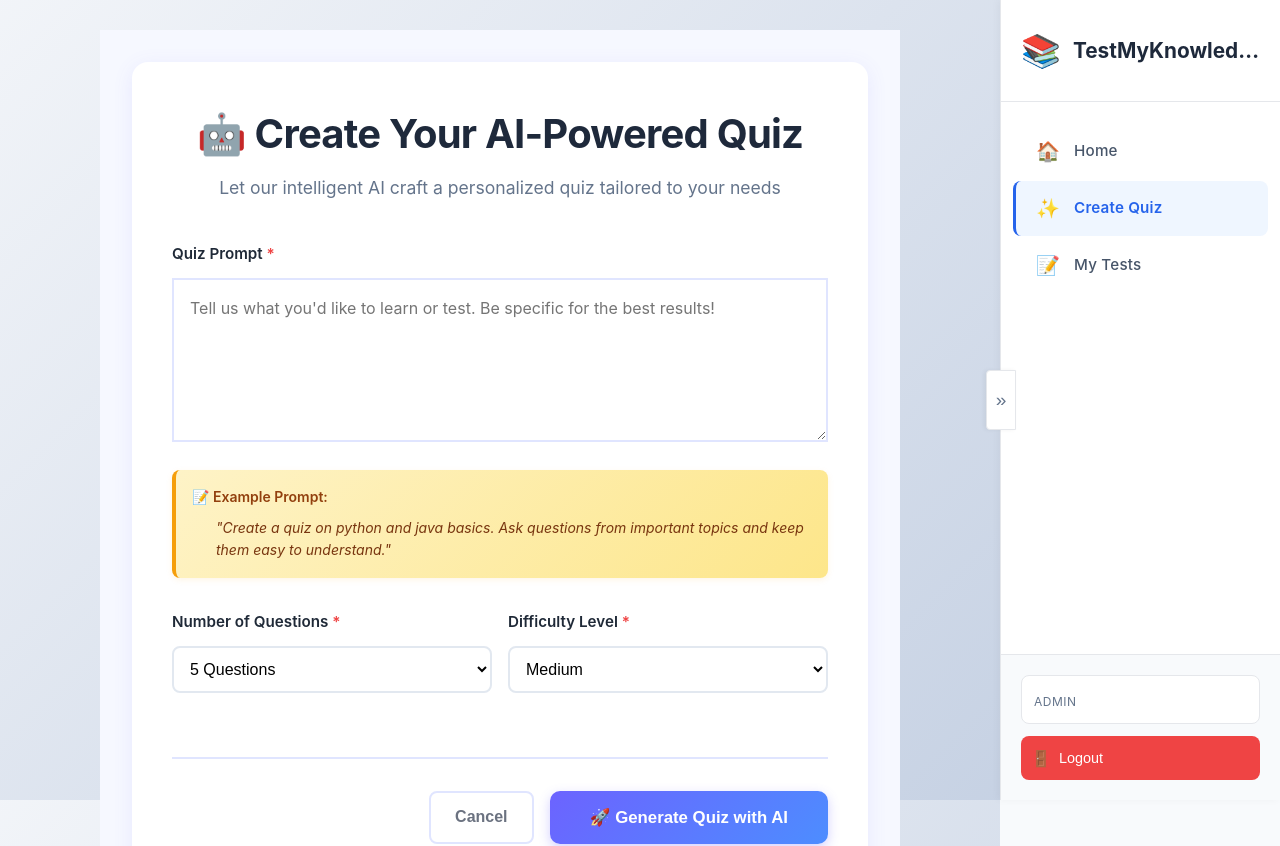
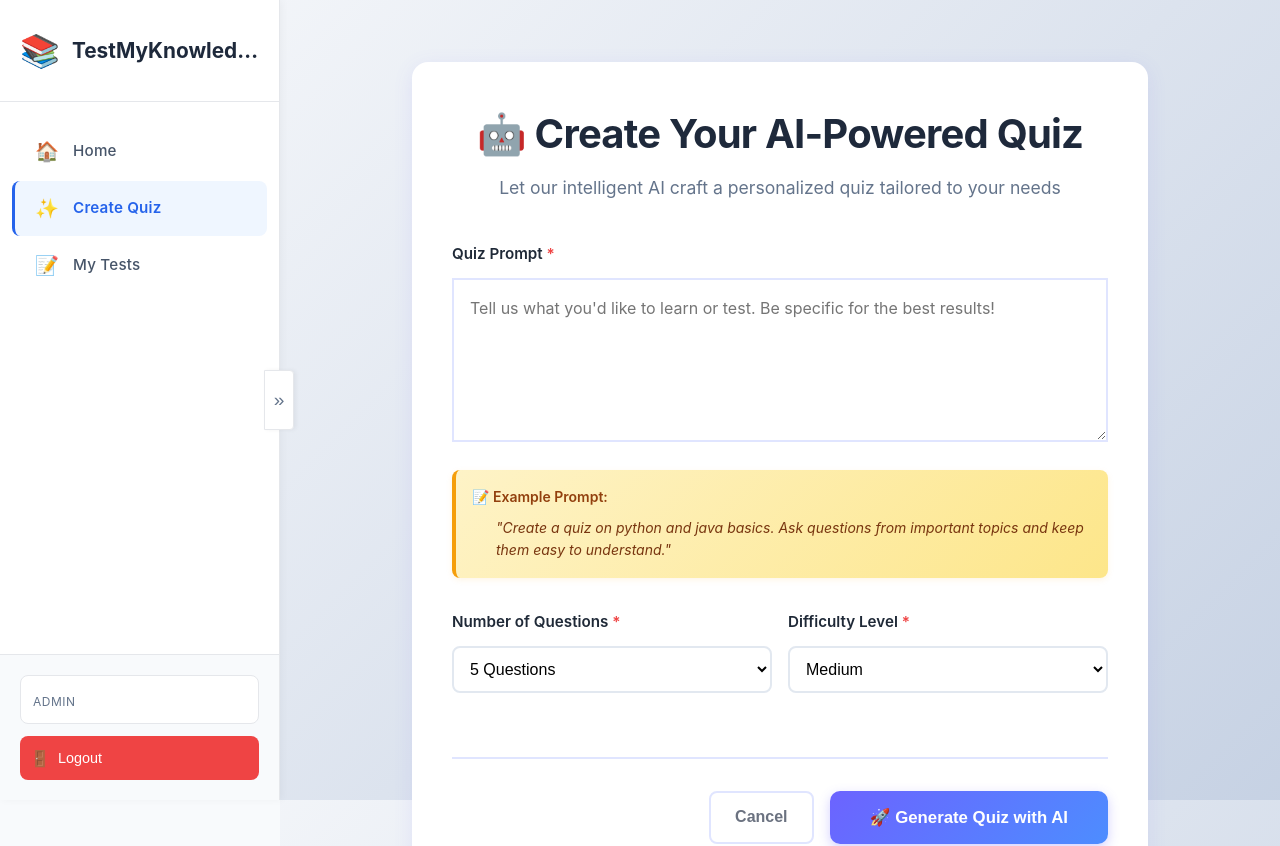
Before and after one commit to chaitna2005/skillora, a React (Create React App) app in the folder frontend/: page /create-quiz in a window 1280 px wide. Shown: the top 846 px of the page. Built offline with nearby package versions, Linux system fonts and the light colour scheme; no server answers; sample sign-in values are in the browser's storage.

Commit message:
Fix quiz submission flow and results rendering across frontend and backend

```diff
--- a/frontend/src/App.css
+++ b/frontend/src/App.css
@@ -52,9 +52,9 @@ body {
 
 .main-content {
   flex: 1;
-  margin-right: 280px;
+  margin-left: 280px;
   padding: 30px;
-  transition: margin-right 0.3s ease, width 0.3s ease;
+  transition: margin-left 0.3s ease, width 0.3s ease;
   min-height: 100vh;
   background: linear-gradient(135deg, #f5f7fa 0%, #c3cfe2 100%);
   background-attachment: fixed;
@@ -65,7 +65,7 @@ body {
 /* Adjust main content when sidebar is collapsed (desktop only) */
 @media (min-width: 1025px) {
   body.sidebar-collapsed .main-content {
-    margin-right: 60px;
+    margin-left: 60px;
     width: calc(100% - 60px);
   }
 }
@@ -160,7 +160,7 @@ button:disabled {
   }
 
   .main-content {
-    margin-right: 0;
+    margin-left: 0;
     padding: 12px 10px;
     padding-top: 70px;
     width: 100%;
@@ -195,7 +195,7 @@ button:disabled {
   }
 
   .main-content {
-    margin-right: 0;
+    margin-left: 0;
     padding: 18px 15px;
     padding-top: 70px;
     width: 100%;
@@ -207,7 +207,7 @@ button:disabled {
 /* Tablet-Large: 769px - 1024px */
 @media (min-width: 769px) and (max-width: 1024px) {
   .main-content {
-    margin-right: 0;
+    margin-left: 0;
     padding: 24px 20px;
     padding-top: 20px;
     width: 100%;
@@ -219,13 +219,13 @@ button:disabled {
 /* Desktop: > 1024px */
 @media (min-width: 1025px) {
   .main-content {
-    margin-right: 280px;
+    margin-left: 280px;
     padding: 30px;
     width: calc(100% - 280px);
   }
 
   body.sidebar-collapsed .main-content {
-    margin-right: 60px;
+    margin-left: 60px;
     width: calc(100% - 60px);
   }
 }
--- a/frontend/src/App.js
+++ b/frontend/src/App.js
@@ -47,6 +47,7 @@ function AppContent() {
   return (
     <Router>
       <div className="app">
+        <Sidebar />
         <div className="main-content">
           <Routes>
             {/* Public Routes */}
@@ -102,7 +103,6 @@ function AppContent() {
             <Route path="*" element={<Navigate to="/" />} />
           </Routes>
         </div>
-        <Sidebar />
       </div>
     </Router>
   );
--- a/frontend/src/styles/CreateQuiz.css
+++ b/frontend/src/styles/CreateQuiz.css
@@ -2,7 +2,6 @@
   max-width: 800px;
   margin: 0 auto;
   padding: 2rem;
-  background-color: #F6F8FF;
   min-height: 100vh;
 }
 
--- a/frontend/src/styles/Sidebar.css
+++ b/frontend/src/styles/Sidebar.css
@@ -1,16 +1,16 @@
 .sidebar {
   position: fixed;
-  right: 0;
+  left: 0;
   top: 0;
   height: 100vh;
   width: 280px;
   background: #ffffff;
-  border-left: 1px solid #e5e7eb;
+  border-right: 1px solid #e5e7eb;
   display: flex;
   flex-direction: column;
   z-index: 1000;
   transition: width 0.3s ease, transform 0.3s ease;
-  box-shadow: -2px 0 8px rgba(0, 0, 0, 0.04);
+  box-shadow: 2px 0 8px rgba(0, 0, 0, 0.04);
 }
 
 .sidebar.collapsed {
@@ -19,14 +19,14 @@
 
 .sidebar-collapse-toggle {
   position: absolute;
-  left: -15px;
+  right: -15px;
   top: 50%;
   transform: translateY(-50%);
   width: 30px;
   height: 60px;
   background: #ffffff;
   border: 1px solid #e5e7eb;
-  border-radius: 4px 0 0 4px;
+  border-radius: 0 4px 4px 0;
   cursor: pointer;
   display: flex;
   align-items: center;
@@ -35,7 +35,7 @@
   color: #64748b;
   transition: all 0.2s ease;
   z-index: 10;
-  box-shadow: -2px 0 4px rgba(0, 0, 0, 0.05);
+  box-shadow: 2px 0 4px rgba(0, 0, 0, 0.05);
 }
 
 .sidebar-collapse-toggle:hover {
@@ -220,7 +220,7 @@
   display: none;
   position: fixed;
   top: 15px;
-  right: 15px;
+  left: 15px;
   z-index: 1001;
   background-color: #ffffff;
   border: 1px solid #e5e7eb;
@@ -285,7 +285,7 @@
 @media (max-width: 1024px) {
   /* Hide sidebar by default (drawer mode) */
   .sidebar {
-    transform: translateX(100%);
+    transform: translateX(-100%);
     position: fixed;
     z-index: 1000;
     width: 280px !important; /* Force full width on mobile, ignore collapsed state */
@@ -294,7 +294,7 @@
   /* Show sidebar when open */
   .sidebar.open {
     transform: translateX(0);
-    box-shadow: -4px 0 16px rgba(0, 0, 0, 0.2);
+    box-shadow: 4px 0 16px rgba(0, 0, 0, 0.2);
   }
 
   /* Hide collapse toggle button on mobile/tablet */
@@ -345,7 +345,7 @@
   /* Keep menu toggle visible but adjust position */
   .mobile-menu-toggle {
     top: 20px;
-    right: 20px;
+    left: 20px;
   }
 
   /* Larger sidebar for tablets */
```
